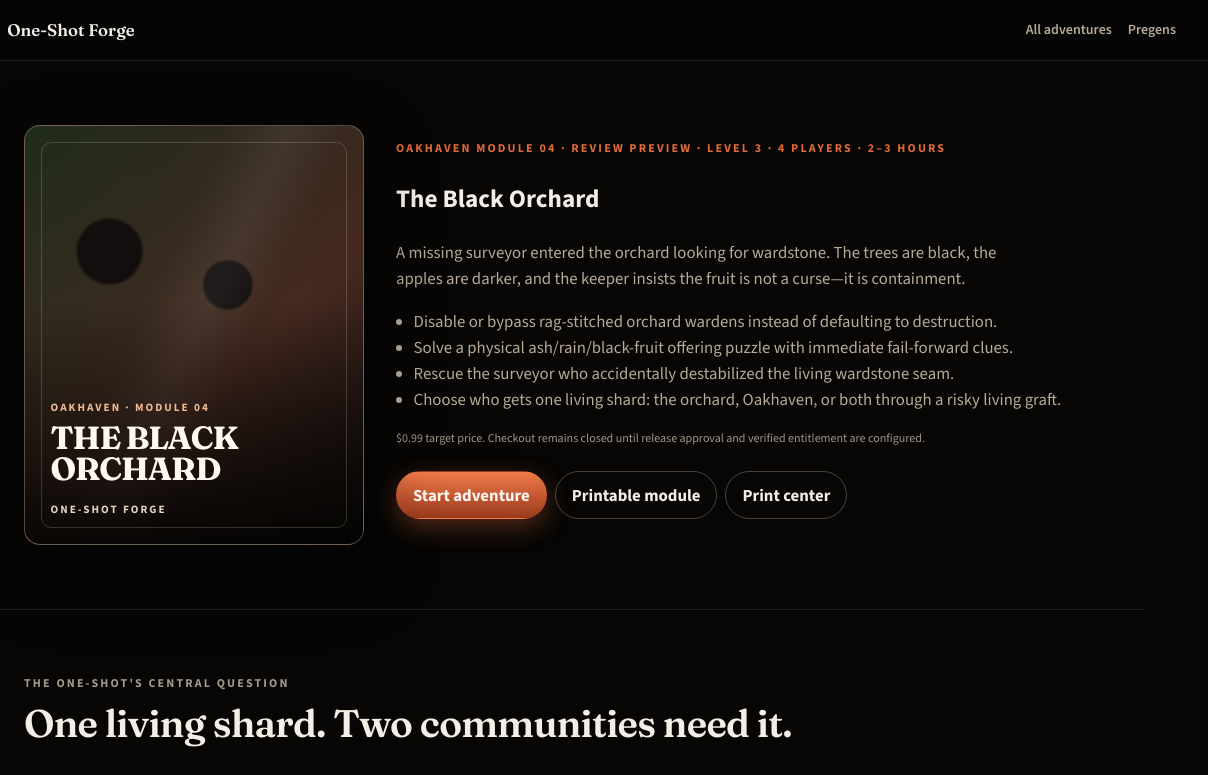
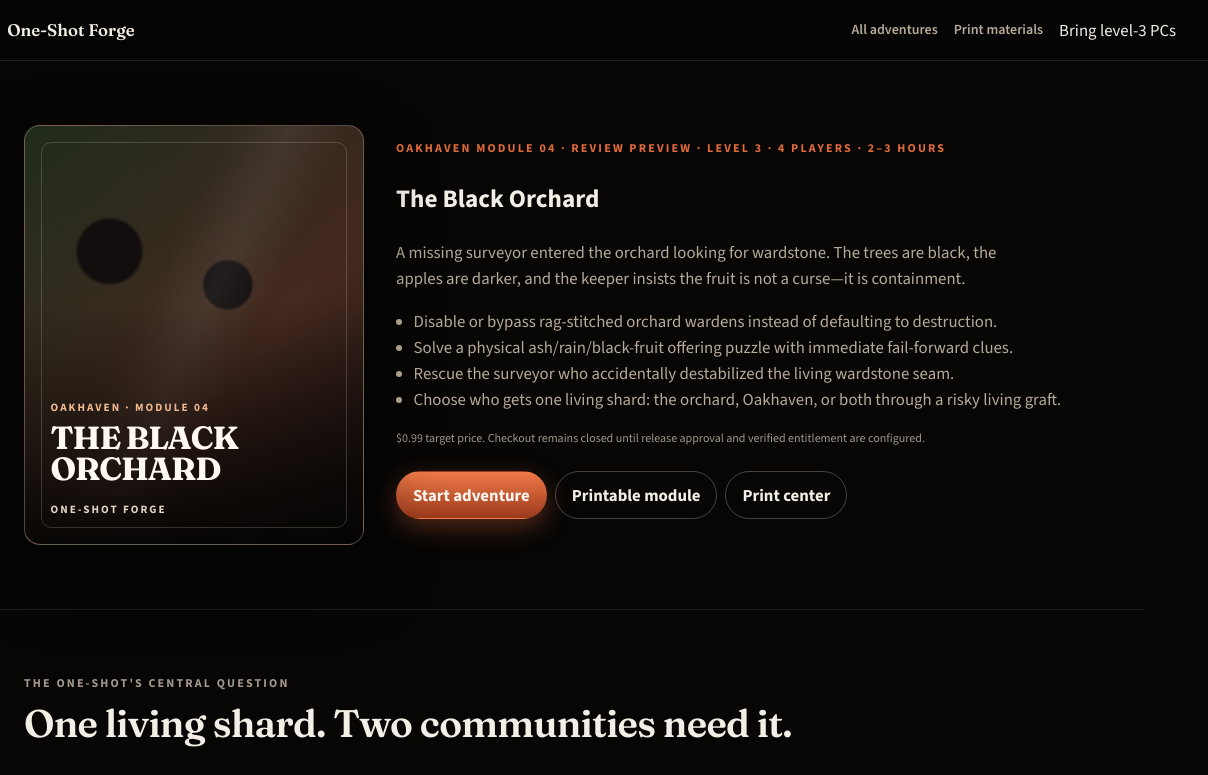
Before and after one commit to cbw29512/oneshot-forge, a plain HTML site: page adventures/the-black-orchard.html in a window 1280 px wide. Shown: the top 775 px of the page, 72-1280 px from the left. Drawn offline with nearby package versions, Linux system fonts and the light colour scheme.

Commit message:
Keep level-3 adventure materials compatible

```diff
--- a/adventures/the-black-orchard.html
+++ b/adventures/the-black-orchard.html
@@ -14,7 +14,7 @@
 <body class="landing">
   <header class="land-bar">
     <a class="brand" href="../"><img src="../assets/mark-lantern.jpg" alt="" width="36" height="36"><span>One-Shot Forge</span></a>
-    <nav class="land-nav"><a href="../">All adventures</a><a href="../sheets.html">Pregens</a></nav>
+    <nav class="land-nav"><a href="../">All adventures</a><a href="../print.html?id=the-black-orchard">Print materials</a><span class="land-nav-note">Bring level-3 PCs</span></nav>
   </header>
   <main>
     <section class="land-section sample" style="border-top:0">
```
